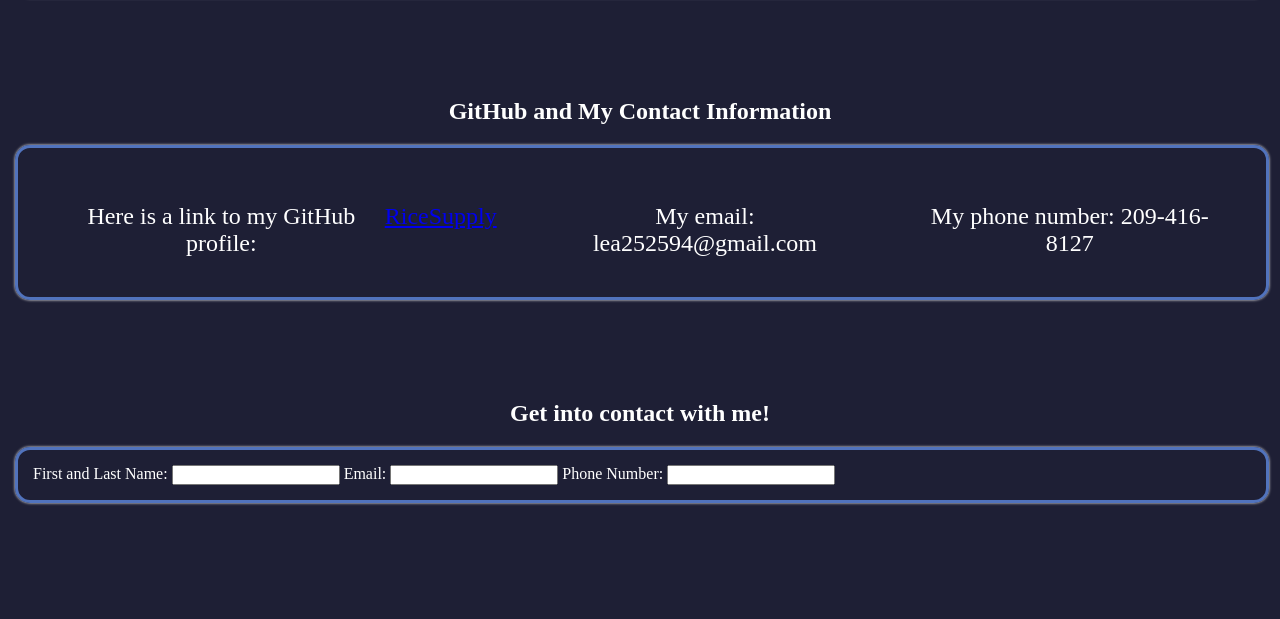
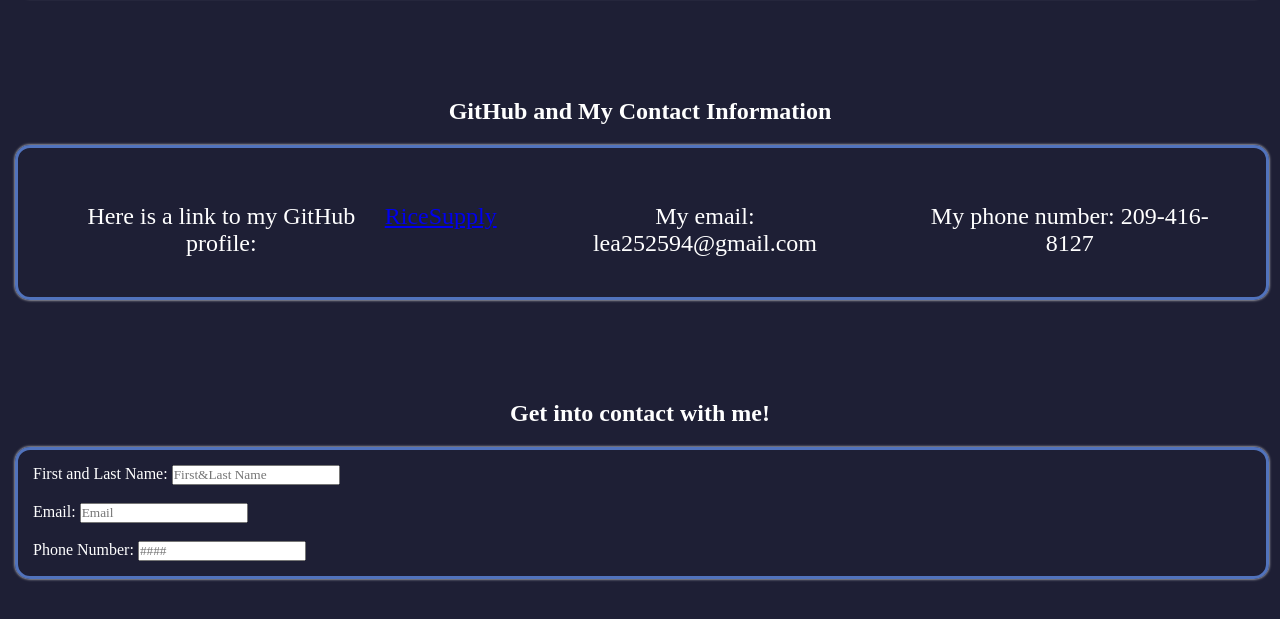
Before and after one commit to RiceSupply/Advanced-CSS-Portfolio-number1, a plain HTML site: page index.html in a window 1280 px wide. Shown: the part 2368-2987 px from the top of the page. Drawn offline with Linux system fonts and the light colour scheme.

Commit message:
Cleaned up contact me section with breaks

```diff
--- a/index.html
+++ b/index.html
@@ -77,15 +77,17 @@
 
   <section>
     <h2 id="gitHub" class="h2">GitHub and My Contact Information</h2>
-    <section class="information">
-      <p> Here is a link to my GitHub profile:<a href= "https://github.com/RiceSupply" target="_blank"> RiceSupply </a>
+
+    <div class="information">
+      <p> Here is a link to my GitHub profile:
+        <a href= "https://github.com/RiceSupply" target="_blank"> RiceSupply </a>
       </p>
 
       <p>My email: lea252594@gmail.com</p>
 
-      <p> My phone number: 209-416-8127</p>
+      <p>My phone number: 209-416-8127</p>
 
-    </section>
+    </div>
 
     </section>
 
@@ -95,14 +97,23 @@
     <section class="contact-me" >
 
     <form>
+      <section>
       <label for="first-name">First and Last Name:</label>
-      <input type="text" id="client-name" name="client-name">
+      <input type="text" id="client-name" name="client-name" placeholder="First&Last Name">
+    </section>
+      <br>
 
+    <section>
       <label for="email">Email:</label>
-      <input type="text" id="client-email" name="client-email">
+      <input type="text" id="client-email" name="client-email" placeholder="Email">
+    </section>
 
+      <br>
+
+    <section>
       <label for="phone-number">Phone Number:</label>
-      <input type="text" id="client-phone-number" name="client-phone-number">
+      <input type="text" id="client-phone-number" name="client-phone-number" placeholder="####">
+    </section>
 
     </form>
     </section>
```
